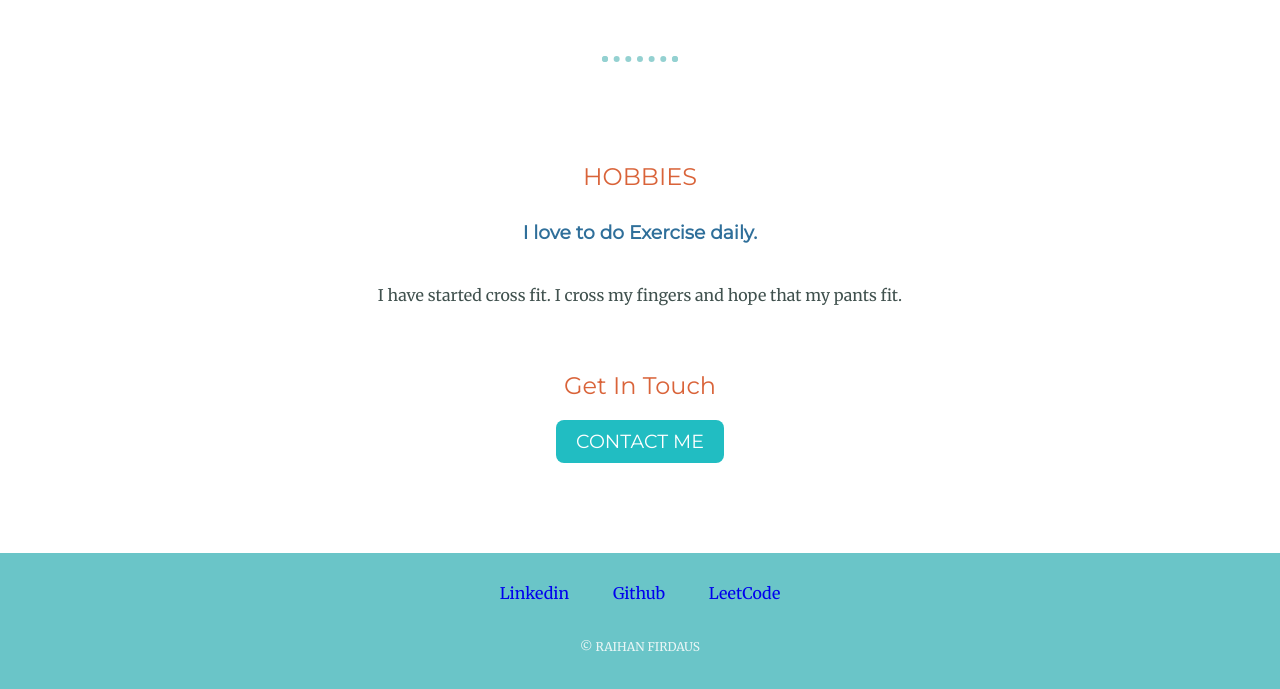
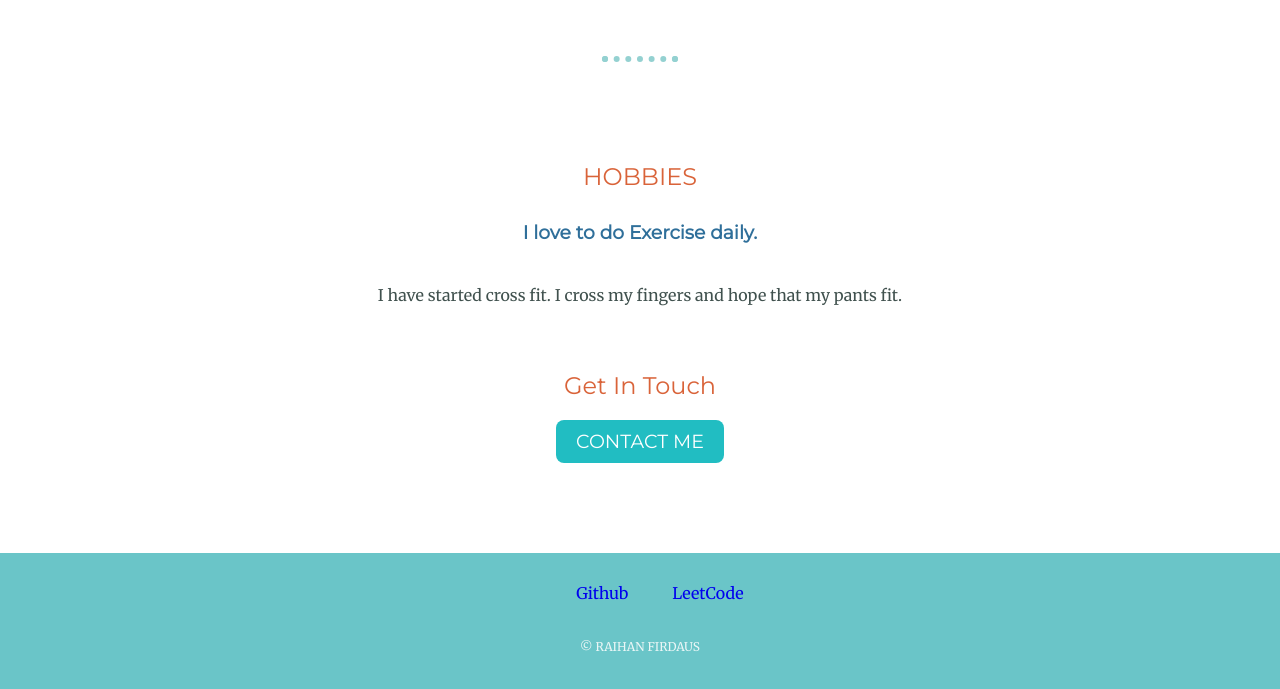
Before and after one commit to mrf1799/My-Site, a plain HTML site: page index.html in a window 1280 px wide. Shown: the part 2081-2770 px from the top of the page. Drawn offline with Linux system fonts and the light colour scheme.

Commit message:
Update index.html

```diff
--- a/index.html
+++ b/index.html
@@ -52,7 +52,7 @@
       </div>
 
       <div class="bottom-container">
-        <a class="footer-link" href="https://www.linkedin.com/in/md-raihan-firdaus-674718193">Linkedin</a>
+        <a class="footer-link" href="https://www.linkedin.com/in/md-raihan-firdaus-674718193"><i class="fa-brands fa-linkedin"></i></a>
         <a class="footer-link" href="https://github.com/mrf1799">Github</a>
         <a class="footer-link" href="https://leetcode.com/firdausraihan369/"> LeetCode</a>
         <p class="copyright">© RAIHAN FIRDAUS</p>
```
